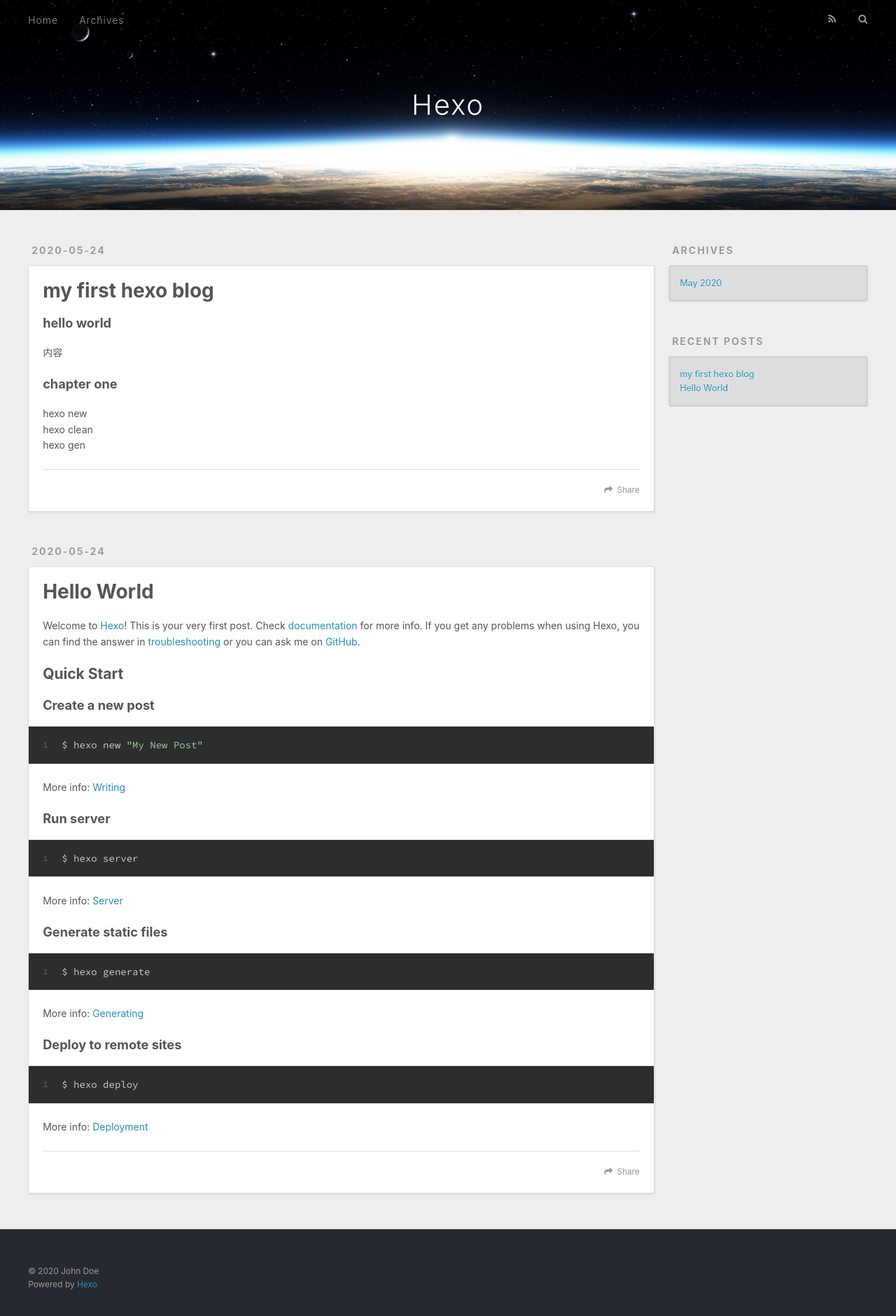
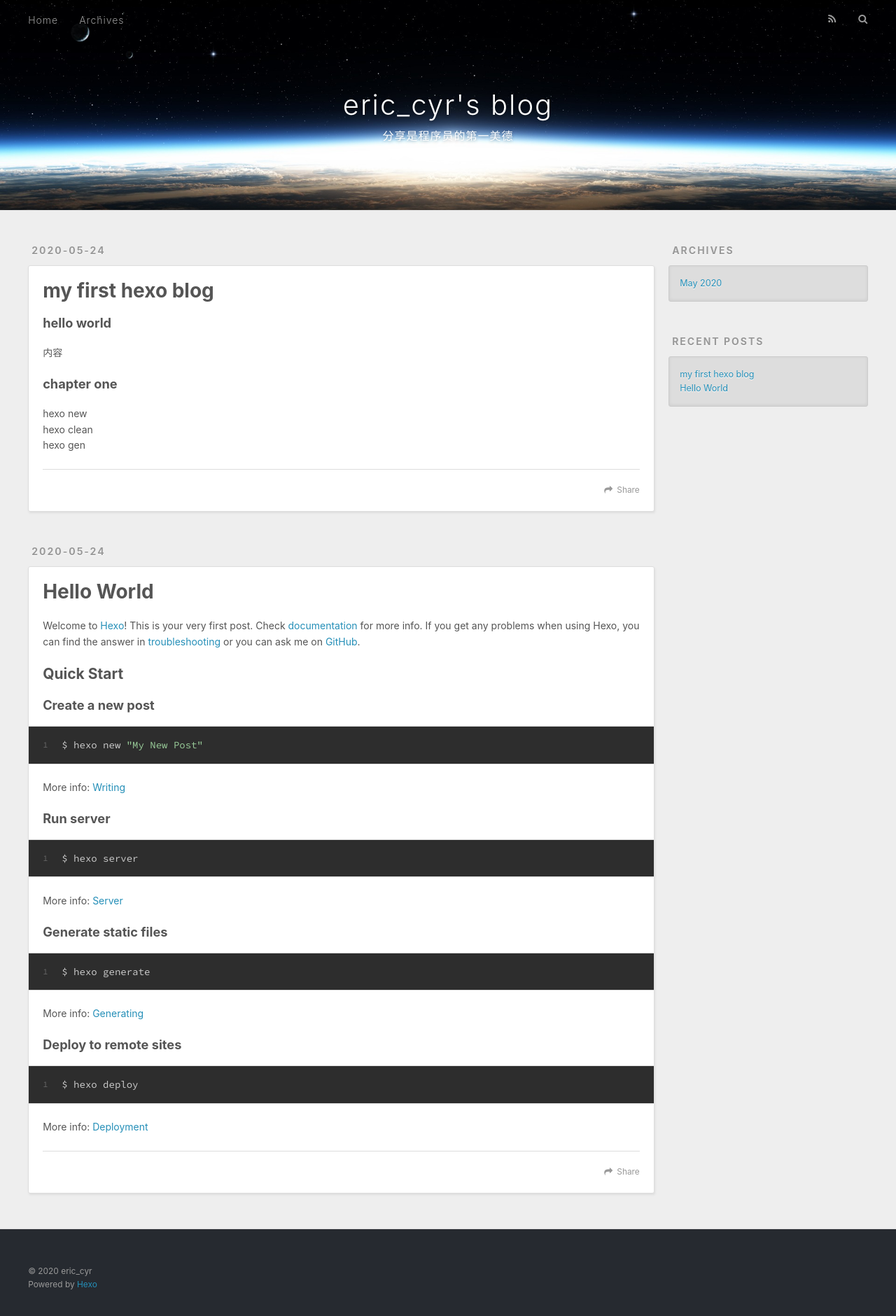
Before and after one commit to ericCui97/laotansuancainiuroumian.github.io, a plain HTML site: page index.html in a window 1280 px wide. Shown: the whole page at 70% size. Drawn offline with nearby package versions, Linux system fonts and the light colour scheme.

Commit message:
Site updated: 2020-05-24 21:24:22

```diff
--- a/index.html
+++ b/index.html
@@ -5,17 +5,17 @@
 
 
 
-  <title>Hexo</title>
+  <title>eric_cyr&#39;s blog</title>
   <meta name="viewport" content="width=device-width, initial-scale=1, maximum-scale=1">
   <meta property="og:type" content="website">
-<meta property="og:title" content="Hexo">
+<meta property="og:title" content="eric_cyr&#39;s blog">
 <meta property="og:url" content="http://yoursite.com/index.html">
-<meta property="og:site_name" content="Hexo">
+<meta property="og:site_name" content="eric_cyr&#39;s blog">
 <meta property="og:locale" content="en_US">
-<meta property="article:author" content="John Doe">
+<meta property="article:author" content="eric_cyr">
 <meta name="twitter:card" content="summary">
 
-    <link rel="alternate" href="/atom.xml" title="Hexo" type="application/atom+xml">
+    <link rel="alternate" href="/atom.xml" title="eric_cyr&#39;s blog" type="application/atom+xml">
 
 
     <link rel="icon" href="/favicon.png">
@@ -36,8 +36,12 @@
   <div id="header-outer" class="outer">
     <div id="header-title" class="inner">
       <h1 id="logo-wrap">
-        <a href="/" id="logo">Hexo</a>
+        <a href="/" id="logo">eric_cyr&#39;s blog</a>
       </h1>
+
+        <h2 id="subtitle-wrap">
+          <a href="/" id="subtitle">分享是程序员的第一美德</a>
+        </h2>
 
     </div>
     <div id="header-inner" class="inner">
@@ -92,7 +96,7 @@
 
     </div>
     <footer class="article-footer">
-      <a data-url="http://yoursite.com/2020/05/24/my-first-hexo-blog/" data-id="ckal2h9aw00018kiidm1c9tge" class="article-share-link">Share</a>
+      <a data-url="http://yoursite.com/2020/05/24/my-first-hexo-blog/" data-id="ckal3fiw20001a3ii2x639qk9" class="article-share-link">Share</a>
 
 
     </footer>
@@ -141,7 +145,7 @@
 
     </div>
     <footer class="article-footer">
-      <a data-url="http://yoursite.com/2020/05/24/hello-world/" data-id="ckal2h9as00008kiie8jc5ww4" class="article-share-link">Share</a>
+      <a data-url="http://yoursite.com/2020/05/24/hello-world/" data-id="ckal3fivy0000a3ii0is3577l" class="article-share-link">Share</a>
 
 
     </footer>
@@ -201,7 +205,7 @@
 
   <div class="outer">
     <div id="footer-info" class="inner">
-      &copy; 2020 John Doe<br>
+      &copy; 2020 eric_cyr<br>
       Powered by <a href="http://hexo.io/" target="_blank">Hexo</a>
     </div>
   </div>
```
Also changed, not shown: 2020/05/24/hello-world/index.html (+11 -7 lines), 2020/05/24/my-first-hexo-blog/index.html (+11 -7 lines), archives/2020/05/index.html (+11 -7 lines), archives/2020/index.html (+11 -7 lines), archives/index.html (+11 -7 lines).
